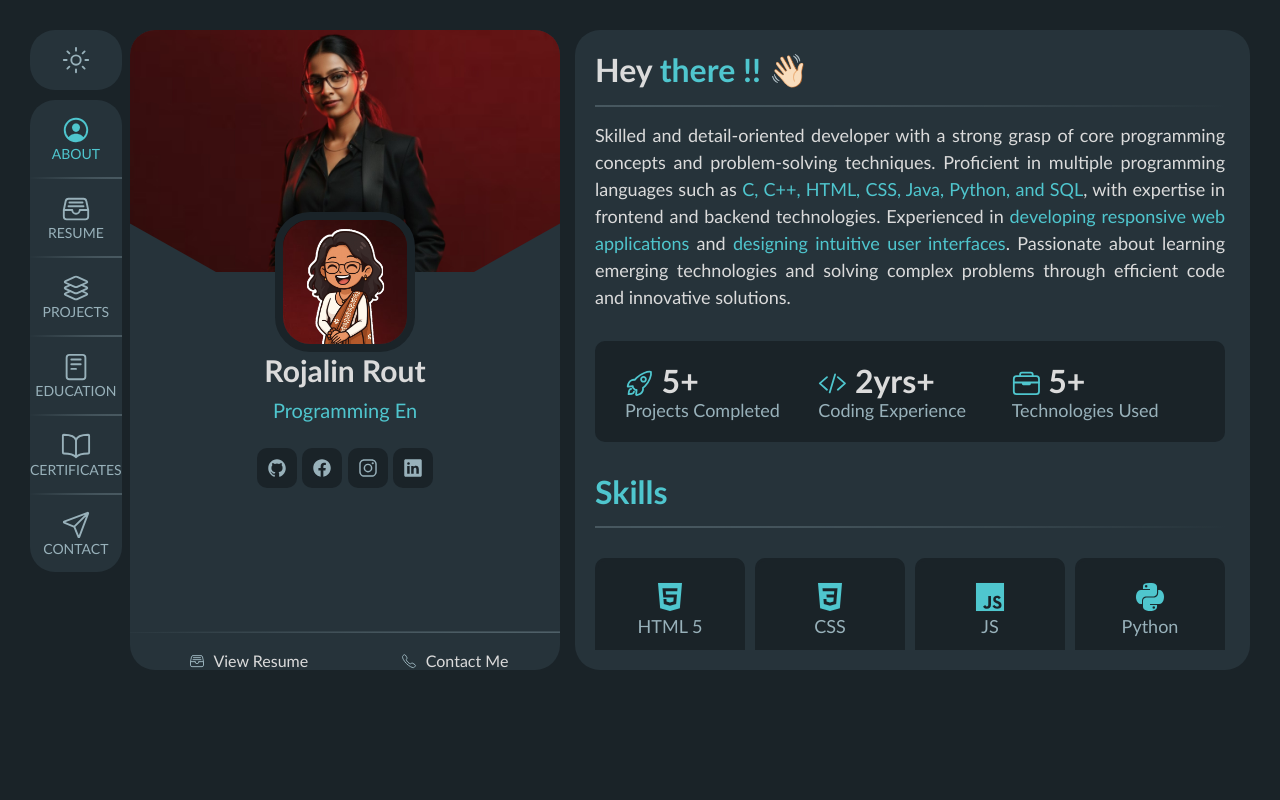
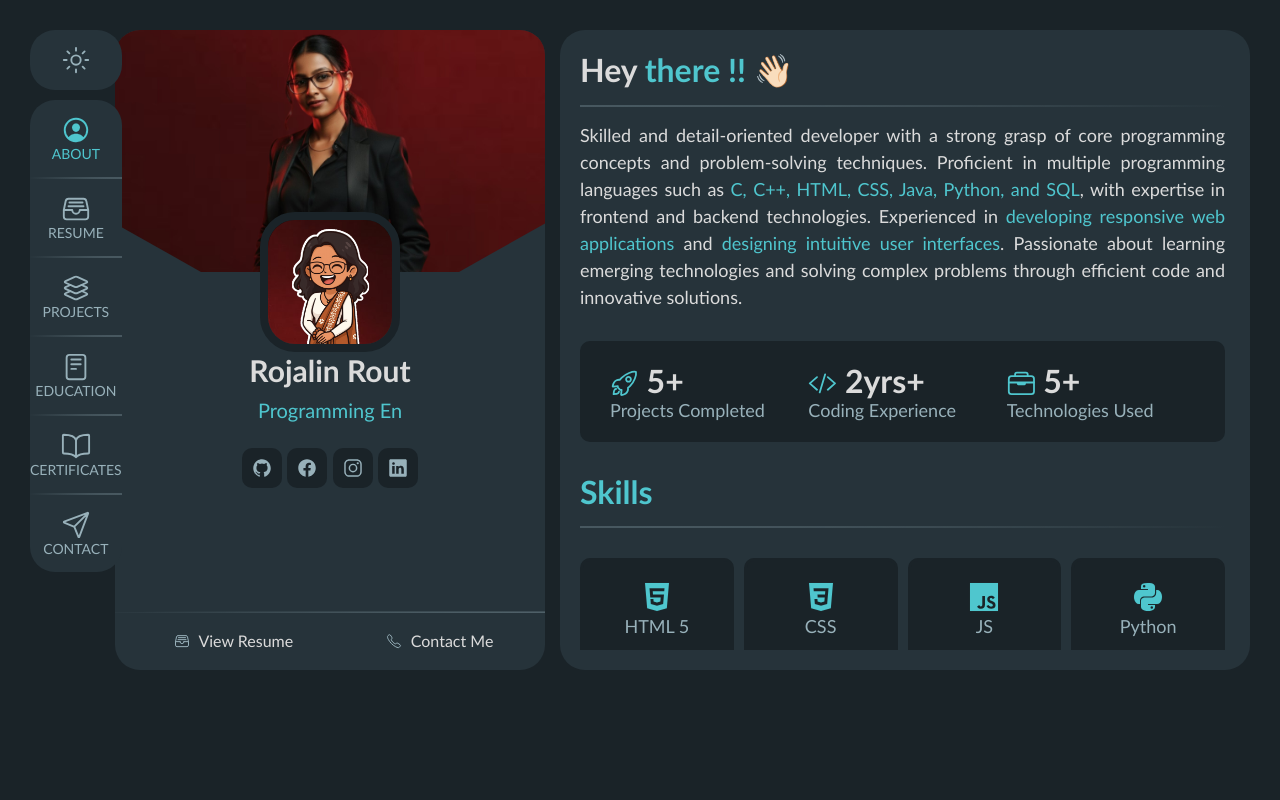
Before and after one commit to Rojalin-Rout/Primary-Portfolio, a plain HTML site: page index.html in a window 1280 px wide. Drawn offline with nearby package versions, Linux system fonts and the light colour scheme.

Commit message:
PORTFOLIO

```diff
--- a/style.css
+++ b/style.css
@@ -636,17 +636,21 @@ body.light .contact .textarea::placeholder{
 /* Desktops */
 @media screen and (width >= 1024px) {
   .container{
-    grid-template-columns: 85px 430px 1fr;
+    grid-template-columns: 70px 430px 1fr;
   }
 
   .skills div:nth-child(7){
     grid-column: 3 / span 2;
   }
+
+  .profile .footer td {
+    padding-bottom: 20px;
+  }
 }
 
 
 /* Tablets */
-@media screen and (width >= 768px) and (width <= 1023px) {
+@media screen and (width >= 600px) and (width <= 1023px) {
   .container{
     grid-template-columns: 85px 1fr;
     max-width: 650px;
@@ -676,7 +680,7 @@ body.light .contact .textarea::placeholder{
 
 
 /* Mobiles */
-@media screen and (width <= 769px) {
+@media screen and (width <= 600px) {
   .container{
     grid-template-columns: 1fr;
     max-width: 500px;
@@ -710,6 +714,7 @@ body.light .contact .textarea::placeholder{
 
   .profile .footer td {
     padding-bottom: 20px;
+    font-size: 15px;
   }
 
   .achivements{
```
